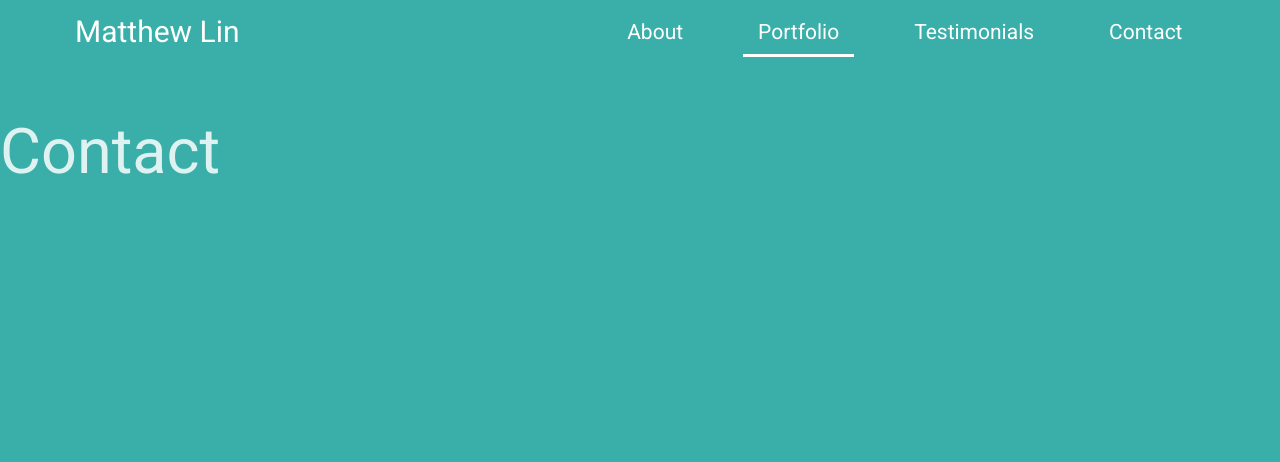
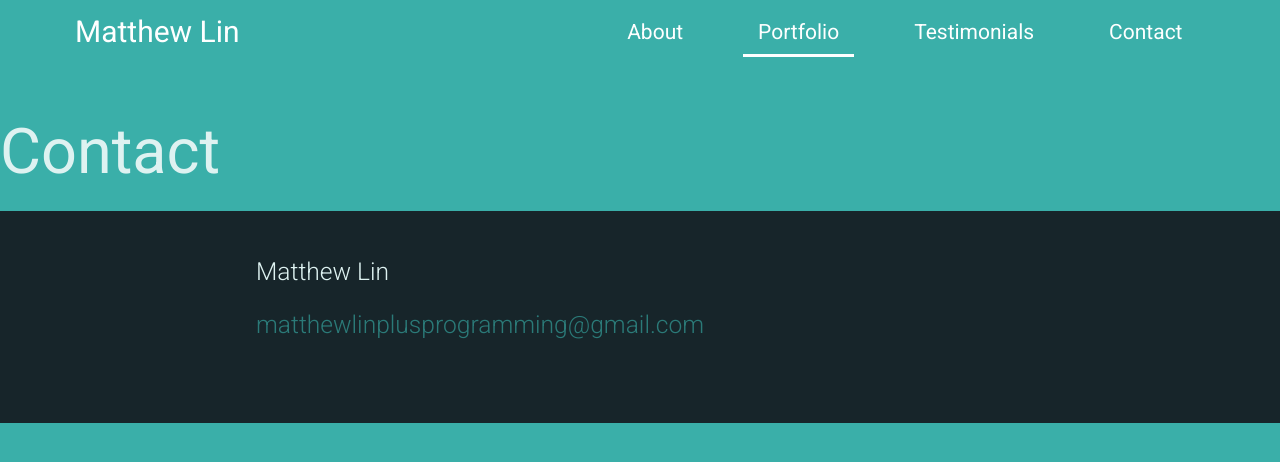
Before and after one commit to matthew-plusprogramming/matthewlin.dev, a React (Create React App) app: page /contact in a window 1280 px wide. Shown: the top 462 px of the page. Built offline with nearby package versions, Linux system fonts and the light colour scheme.

Commit message:
Added basic footer with name & email

```diff
--- a/src/App.js
+++ b/src/App.js
@@ -10,6 +10,7 @@ import Portfolio from './Portfolio';
 
 // Component imports
 import Header from './components/HeaderContainer';
+import Footer from './components/Footer';
 
 // On component did mount m init
 import M from 'materialize-css';
@@ -33,7 +34,9 @@ const App = () => {
           <h1>Contact</h1>
         </Route>
       </Switch>
+      <Footer />
     </>
   );
 };
+
 export default App;
--- /dev/null
+++ b/src/components/Footer.js
@@ -0,0 +1,25 @@
+import React from 'react';
+import {Link} from 'react-router-dom';
+
+import '../styles/footer.scss';
+
+import {routes} from './constants';
+
+const Footer = () => {
+  return (
+    <footer>
+      <div className="flex-row">
+        <h5 className="light-text">Matthew Lin</h5>
+      </div>
+      <div className="flex-row large-bottom-margin">
+        <h5 className="light-text">
+          <a href="mailto:matthewlinplusprogramming@gmail.com">
+            matthewlinplusprogramming@gmail.com
+          </a>
+        </h5>
+      </div>
+    </footer>
+  );
+};
+
+export default Footer;
--- /dev/null
+++ b/src/styles/footer.scss
@@ -0,0 +1,9 @@
+footer {
+  padding: 2rem 20%;
+  // Link coloring
+  a {
+    color: var(--color-primary-dark);
+  }
+
+  background-color: var(--color-accent);
+}
```
